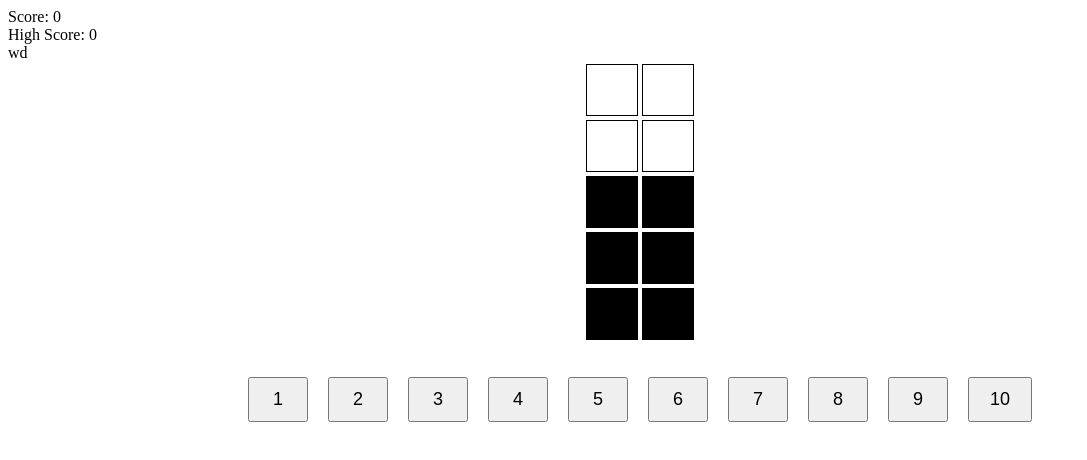
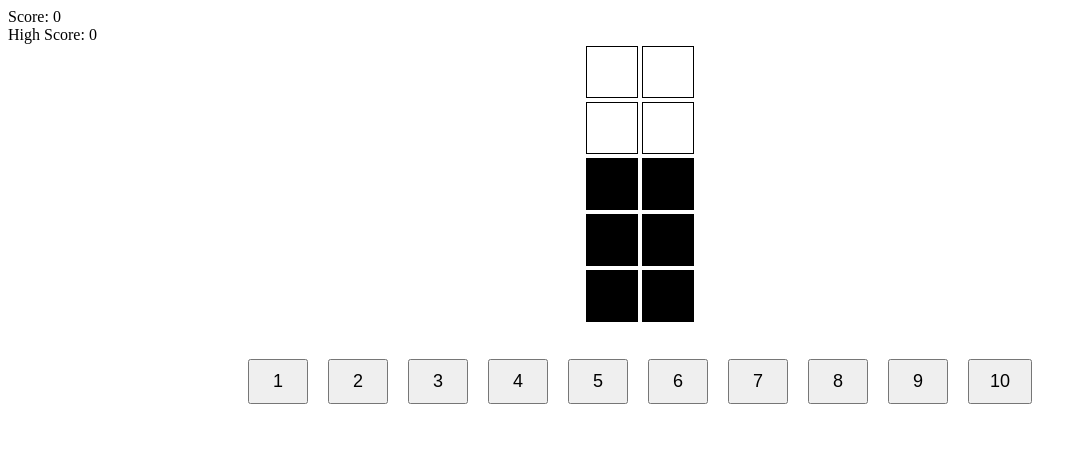
Before and after one commit to ip999/sub, a plain HTML site: page index.html in a window 1280 px wide. Shown: the whole page, without its empty margins (0-1087 px from the left). Drawn offline with Linux system fonts and the light colour scheme.

Commit message:
remove typo

```diff
--- a/index.html
+++ b/index.html
@@ -59,7 +59,6 @@
     <div id="score">Score: 0</div>
     <div id="highScore">High Score: 0</div>
     <div id="result"></div>
-    wd
 
     <div class="grid-container">
       <div class="grid-column" id="grid-column-1"></div>
```
